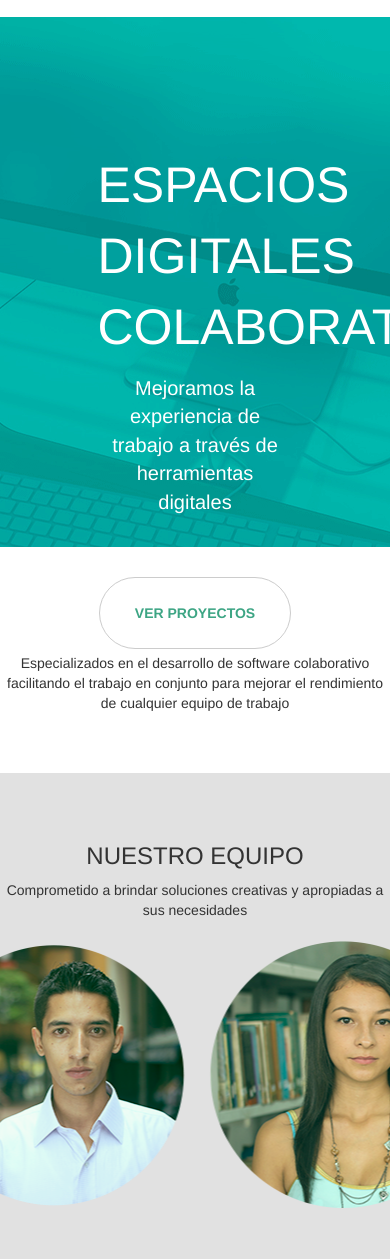
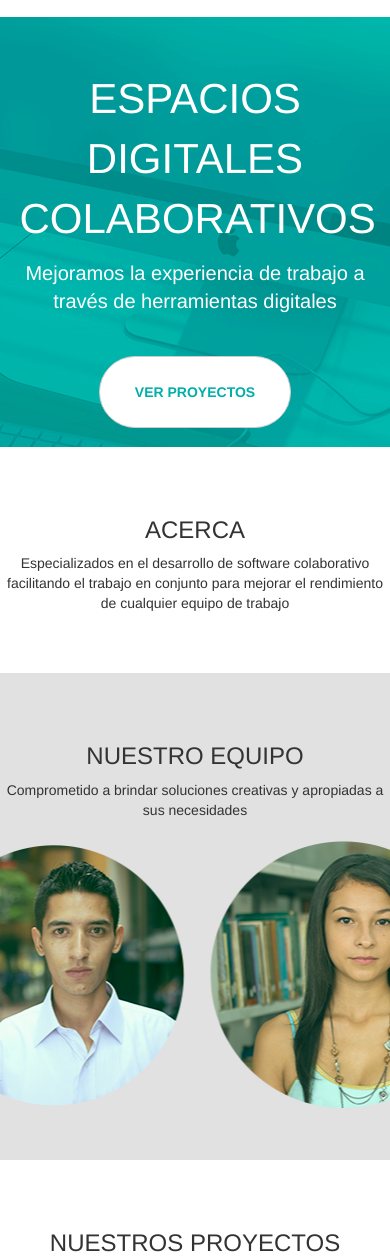
Before and after one commit to Daiech/Daiech.com, a Django app: page / in a window 390 px wide; the page is wider, and only the part inside the window is pictured. Shown: the part 75-1334 px from the top of that part. Run offline with Django 3.2, Linux system fonts and the light colour scheme; some libraries are stand-ins or nearby versions.

Commit message:
Responsive for principal screen

```diff
--- a/apps/website/templates/website/index.html
+++ b/apps/website/templates/website/index.html
@@ -79,7 +79,7 @@
         #home .principal-text{top: 25%;position: relative;width: 50%;margin: auto;}
         #home .principal-text p.principal-title{font-size: 50px;color: white;}
         #home .principal-text p.principal-description{font-size: 20px;color: white;}
-        #home .principal-text a.btn{font-weight: bold;padding: 25px 35px;border-radius: 40px;color: #3DA584;margin-top: 50px;}
+        #home .principal-text a.btn{font-weight: bold;padding: 25px 35px;border-radius: 40px;color: #00aeaa;margin-top: 50px;}
         #about{}
         #team{background-color: #e1e1e1}
         #team .team-pic{background-image: url("{{ STATIC_URL }}img/landing/team.png");background-repeat: no-repeat;background-position: center; height: 280px;width: 100%}
@@ -96,6 +96,18 @@
         #contact p.daiech-mail-text{margin: 12px 0 0 70px;}
         #contact a{color: white}
         #contact .contact-logo{float: left}
-
+        @media screen and (max-width:1072px){
+            #home .principal-text{width: 70%;}
+        }
+        @media screen and (max-width:768px){
+            #home {height: 430px;}
+            #home .principal-text{top: 12%;width: 90%;}
+            #home .principal-text p.principal-title{font-size: 42px;}
+            #home .principal-text a.btn{margin-top: 30px;}
+        }
+        /*@media screen and (max-width:768px){
+            #home {height: 430px;}
+            #home .principal-text{top: 12%;width: 90%;}
+        }*/
     </style>
 {%endblock%}
--- a/public/static/css/style.css
+++ b/public/static/css/style.css
@@ -2,9 +2,14 @@
 .navbar-toggle .icon-bar{background-color: #888;}
 #daiech-navbar{margin-top: 20px;}
 .daiech-logo{margin: 0 auto;width: 170px;}
-.daiech-social{height: 39px;margin:15px auto;margin-bottom: 0;width: 180px;}
+.daiech-social{height: 39px;margin:15px auto;margin-bottom: 0;width: 172px;}
 .daiech-social a{display: inline-block;background-image: url("/static/img/daiech-social-active.png");width: 40px;height: 40px;}
 .daiech-social a.fb{background-position: 0 0;}
 .daiech-social a.tw{background-position: 136px 0;}
 .daiech-social a.gp{background-position: 88px 0;}
 .daiech-social a.yt{background-position: 42px 0;}
+
+@media only screen and (max-width:992px){
+	.navbar-nav.navbar-right{font-size: 12px;}
+	.navbar-nav>li>a{padding-left: 10px;padding-right: 10px;}
+}
```
